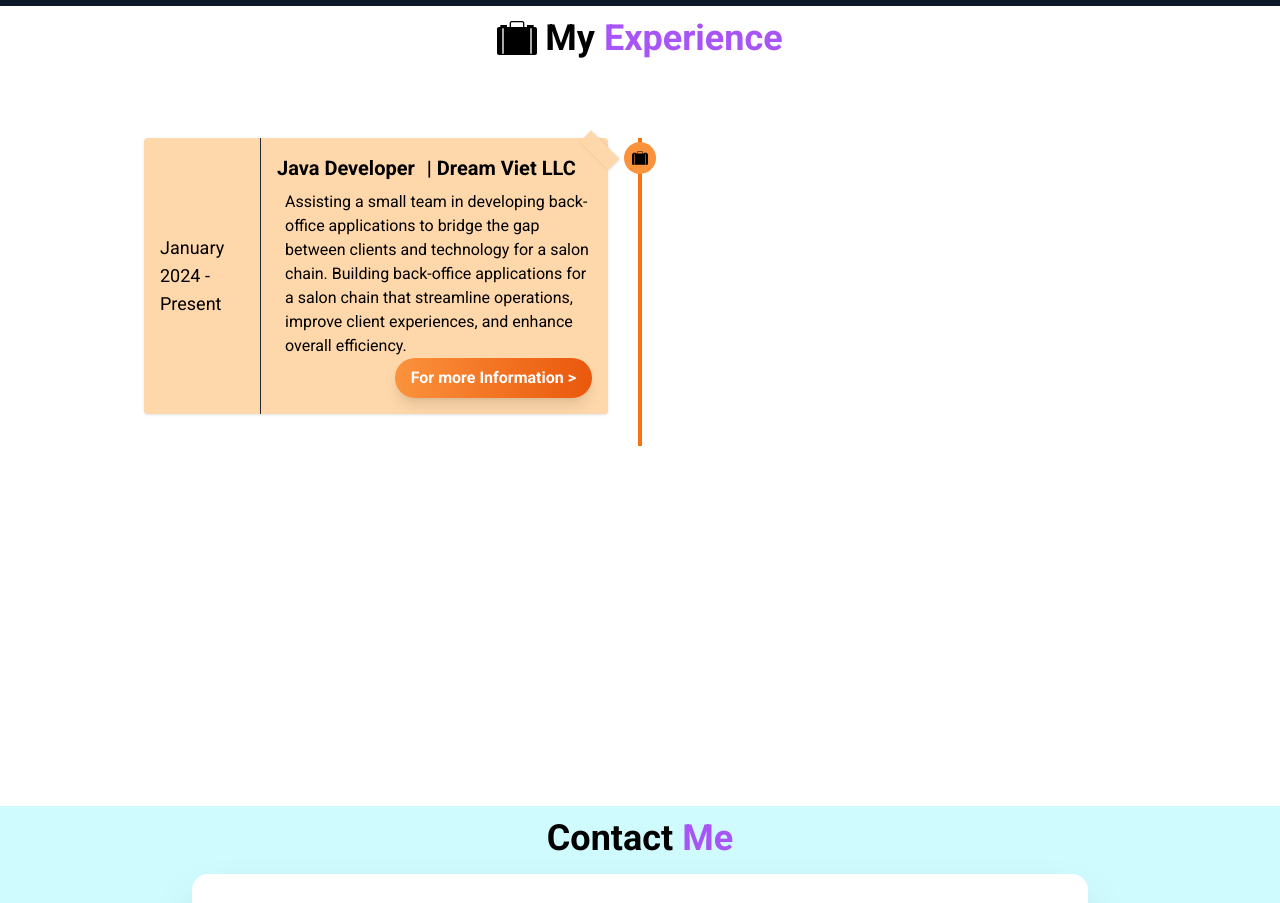
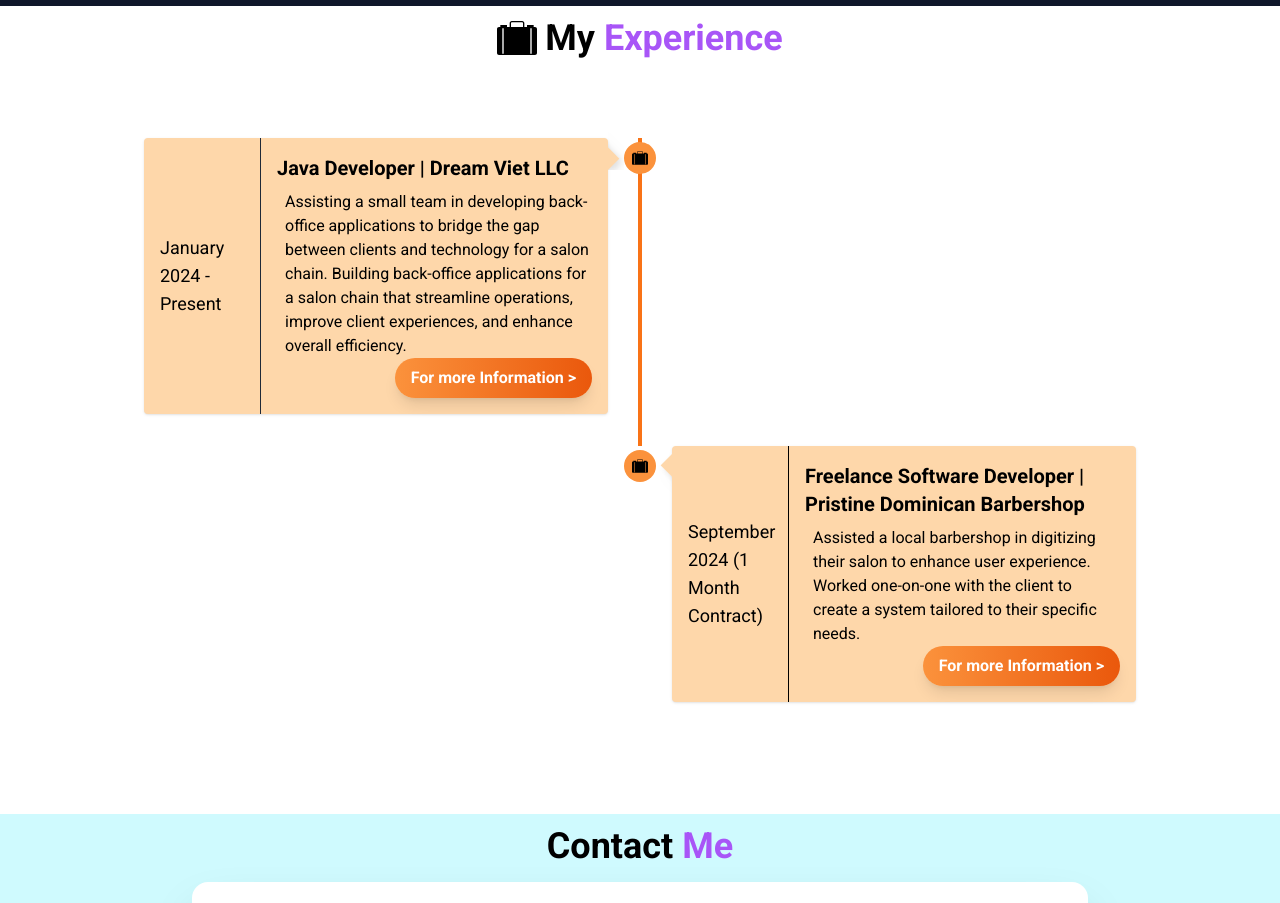
Before and after one commit to CalvinDoesCS/CalvinDoesCS.github.io, a website: page src/index.html in a window 1280 px wide. Shown: the part 5220-6123 px from the top of the page. Drawn offline with nearby package versions, Linux system fonts and the light colour scheme; animation ran at ten frames a second; a web font is replaced by a local one.

Commit message:
update experience

```diff
--- a/src/index.html
+++ b/src/index.html
@@ -837,16 +837,14 @@
             <!-- Middle Line  -->
             <div class="absolute hidden w-1 h-full transform -translate-x-1/2 bg-orange-500 lg:block left-1/2">
             </div>
-
-            <div class="space-y-2 lg:space-y-4">
-              <div>
+            <!-- Left section -->
             <div class="flex flex-col items-center ">
               <div class="flex items-center justify-start w-full mx-auto">
                 <div class="w-full lg:w-1/2 lg:pr-8 ">
                   <div class="relative flex-1 mb-10 bg-orange-200 rounded shadow lg:mb-8 slideRight animationWait">
-                        <div class="absolute inline-block w-4 -translate-y-1/2 top-3 -right-4">
+                    <div class="absolute inline-block w-4 overflow-hidden -translate-y-1/2 top-3 -right-4">
                       <div
-                            class="hidden h-10 origin-bottom-left transform -rotate-45 bg-orange-200 shadow lg:block">
+                        class="hidden h-10 origin-bottom-left transform -rotate-45 bg-orange-200 lg:block drop-shadow-lg">
                       </div>
                     </div>
                     <div class="relative z-1">
@@ -857,7 +855,7 @@
                         </div>
                         <div class="flex-1 p-4 pr-4 border-l border-gray-800 ">
                           <p class="flex mb-2 text-xl font-bold text-black ">
-                                Java Developer <span class="pl-3">| Dream Viet LLC</span></p>
+                            Java Developer | Dream Viet LLC</span></p>
 
                           <p class="pl-2">Assisting a small team in developing back-office applications to bridge
                             the gap between
@@ -905,7 +903,7 @@
                 </div>
               </div>
               <div
-                    class="absolute flex items-center justify-center w-8 h-8 transform -translate-x-1/2 -translate-y-2 bg-orange-400 rounded-full left-1/2 lg:translate-y-[4px]">
+                class="absolute flex items-center justify-center w-8 h-8 transform -translate-x-1/2 -translate-y-4 bg-orange-400 rounded-full left-1/2 lg:translate-y-[4px]">
                 <svg fill="#000000" width="16" height="16" version="1.1" xmlns="http://www.w3.org/2000/svg"
                   xmlns:xlink="http://www.w3.org/1999/xlink" viewBox="0 0 60 60" xml:space="preserve">
                   <g id="SVGRepo_bgCarrier" stroke-width="0"></g>
@@ -919,35 +917,53 @@
               </div>
             </div>
           </div>
-            </div>
 
-          </div>
-        </div>
-
-        <!-- Right section
-        <div>
+          <!-- Right section -->
           <div class="flex flex-col items-center">
             <div class="flex items-center justify-end w-full mx-auto">
               <div class="w-full lg:w-1/2 lg:pl-8">
-                <div class="relative flex-1 mb-10 bg-orange-200 rounded shadow lg:mb-8 ">
+                <div class="relative flex-1 mb-10 bg-orange-200 rounded shadow lg:mb-8 slideLeft animationWait">
                   <div class="absolute inline-block w-4 overflow-hidden -translate-y-1/2 top-7 -left-4">
                     <div
                       class="hidden h-10 origin-top-right transform -rotate-45 bg-orange-200 lg:block drop-shadow-lg">
                     </div>
                   </div>
-                  <div class="relative z-20 ">
+                  <div class="relative z-1">
                     <div class="flex flex-wrap items-center">
-                      <div class="p-4 md:w-1/4 ">
-                        <span class="text-lg text-black">January</span>
+                      <div class="p-4 md:w-1/4">
+                        <span class="text-lg text-black">September</span>
 
-                        <span class="text-lg text-black ">2024-Present</span>
+                        <span class="text-lg text-black ">2024 (1 Month Contract) </span>
                       </div>
                       <div class="flex-1 p-4 pr-4 border-l border-black ">
                         <p class="flex mb-2 text-xl font-bold text-black ">
-                          AI Consultant <span class="pl-3">| ScaleAI </span></p>
-                        <p class="text-black ">
+                          Freelance Software Developer | Pristine Dominican
+                          Barbershop</span>
+                        </p>
 
-                        </p>
+                        <p class="pl-2"> Assisted a local barbershop in digitizing their salon to enhance user
+                          experience. Worked one-on-one with the client to create a system tailored to their specific
+                          needs.</p>
+                        <ul class="hidden">
+                          <li>
+                            Designed a sign-in application for tracking customer counts, incorporating customizable
+                            PIN authentication and themes for 40+ customers daily.
+                          </li>
+                          <li>
+                            Implemented waitlist management and automated data deletion features, improving customer
+                            flow by a notable percentage.
+                          </li>
+                          <li>
+                            Developed an in-house digital menu on Raspberry Pi, increasing operational efficiency and
+                            leading to a substantial increase in the utilization of different services.
+                          </li>
+                        </ul>
+                        <div class="w-3/4 ml-auto mr-0 text-right text-white">
+                          <button
+                            class="px-4 py-2 font-semibold text-white transition duration-300 ease-in-out transform rounded-full shadow-lg bg-gradient-to-r from-orange-400 to-orange-600 hover:from-orange-500 hover:to-orange-700 hover:scale-105">
+                            For more Information &gt;
+                          </button>
+                        </div>
                       </div>
                     </div>
                   </div>
@@ -967,13 +983,12 @@
                 </g>
               </svg>
             </div>
-          </div> -->
-      </div>
           </div>
         </div>
       </div>
     </div>
   </section>
+
   <!--  Contact Section  -->
   <section id="contact" class="bg-cyan-100 section">
     <div class="flex justify-center pt-3 space-x-2">
```
Also changed, not shown: 1 other file. Lines whose indentation alone changed are shown as unchanged.
